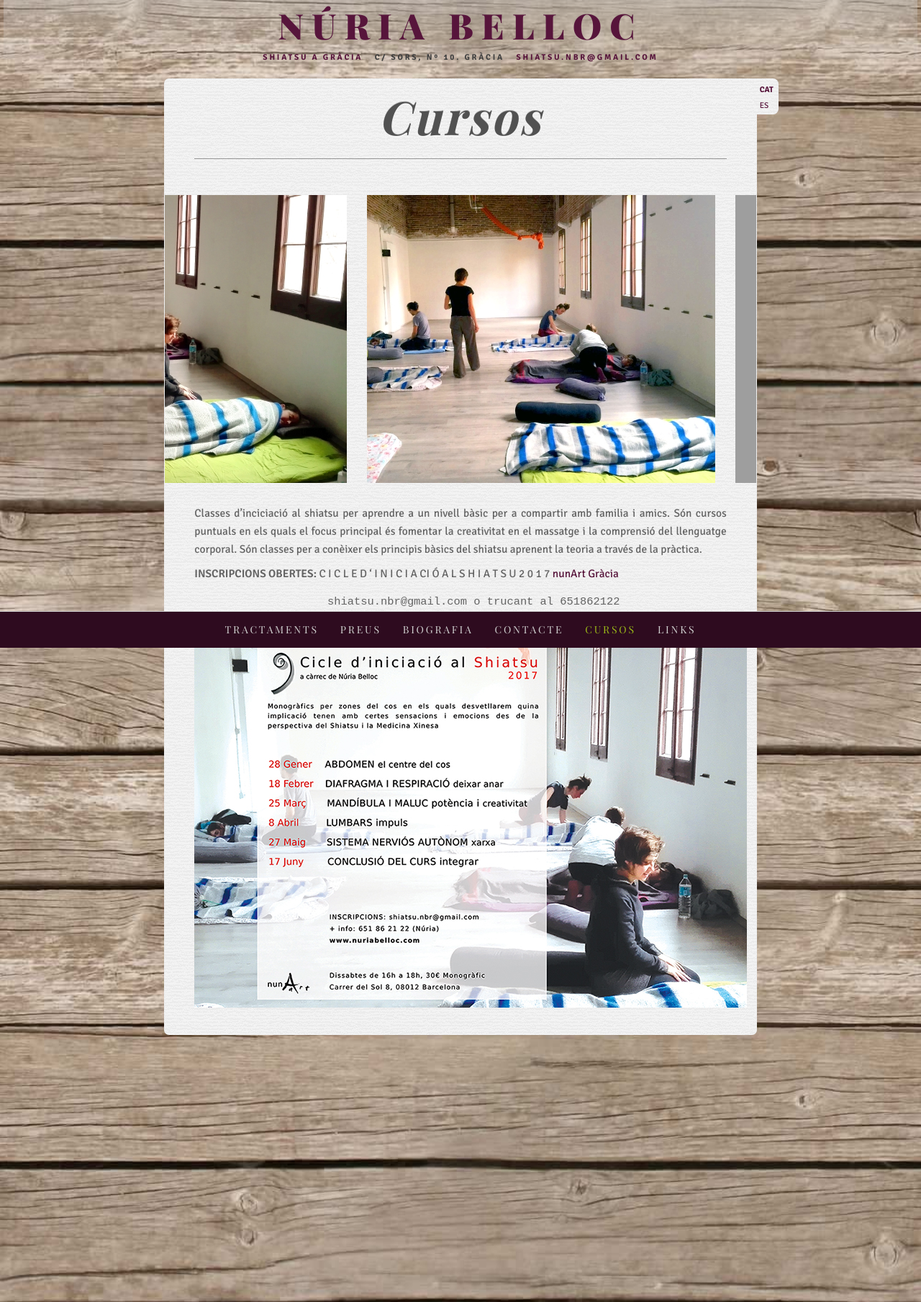
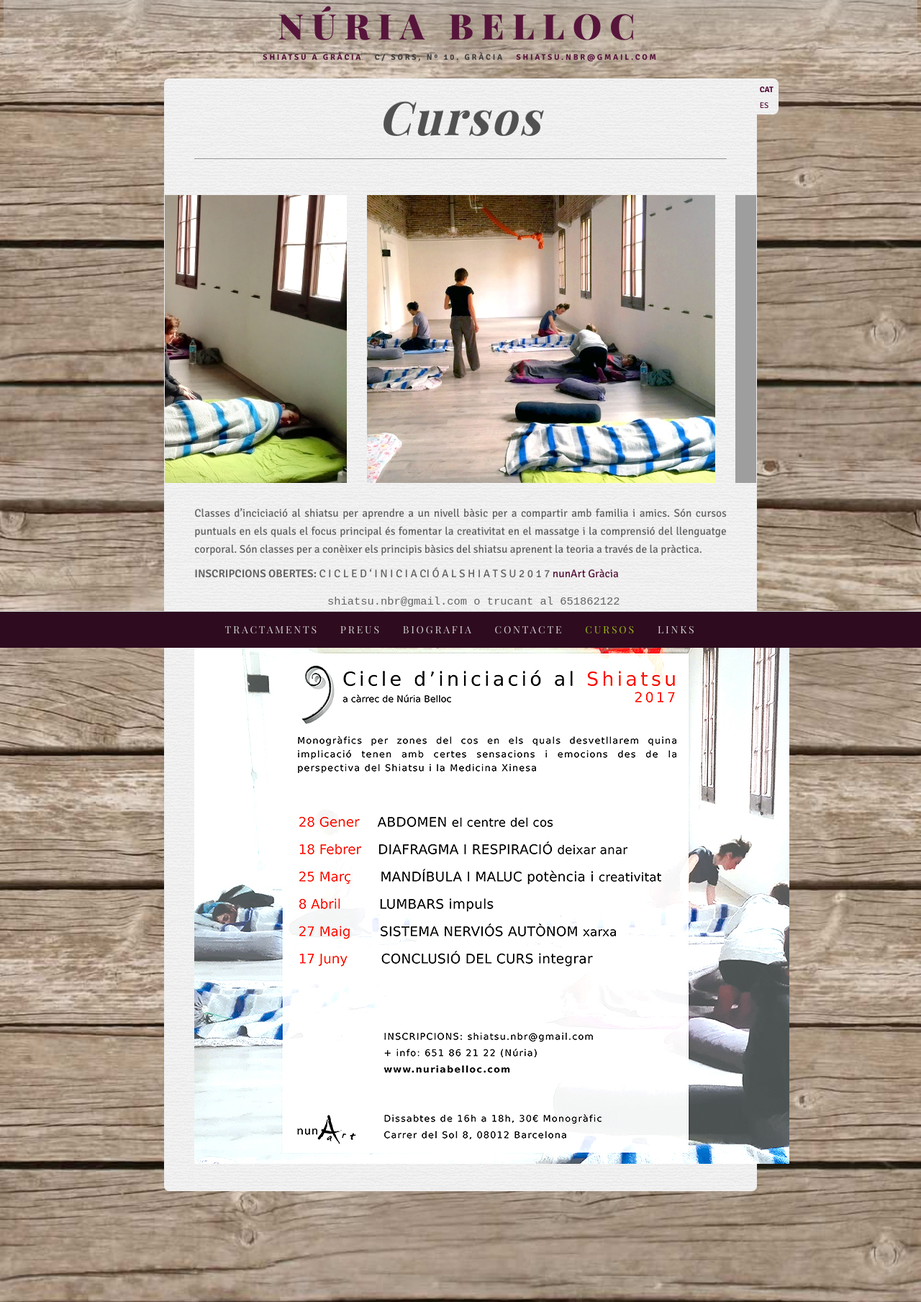
Before and after one commit to agustibr/shiatsu.nuriabelloc.com, a Jekyll site: the page built from cat/cursos.md, in a window 1280 px wide. Shown: the whole page at 72% size. Built offline with Jekyll 4.4.1, drawn with Linux system fonts in a browser that asks for light colours; some web fonts are replaced.

Commit message:
Updated cursos.md

```diff
--- a/cat/cursos.md
+++ b/cat/cursos.md
@@ -23,4 +23,4 @@
 
                         shiatsu.nbr@gmail.com o trucant al 651862122
 
-![]({{site.baseurl}}/image/CAT_cicle_shiatsu_2017_web.jpg)
+![]({{site.baseurl}}/image/CAT_WEB_cicle_shiatsu_2017_7.jpg)
```
